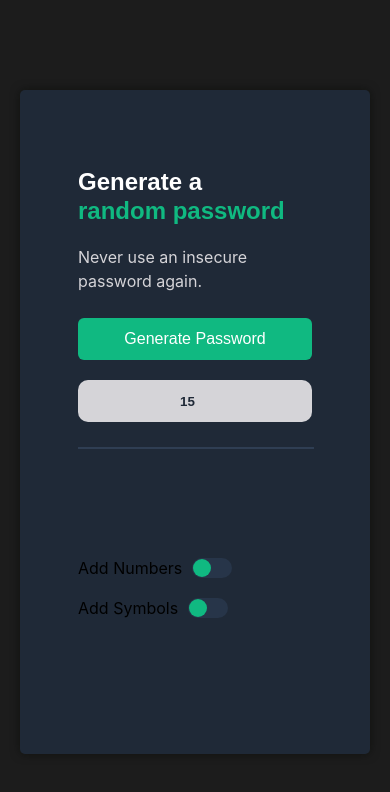
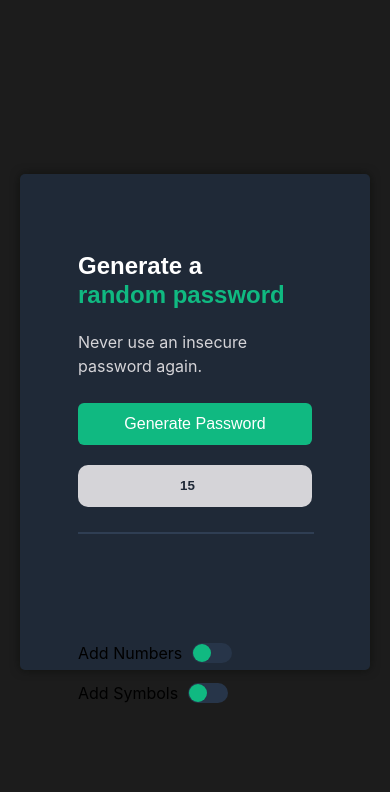
Before and after one commit to PreciousDipe/Password_Generator, a plain HTML site: page index.html in a window 390 px wide. Drawn offline with Linux system fonts and the light colour scheme.

Commit message:
Update index.css

```diff
--- a/index.css
+++ b/index.css
@@ -14,7 +14,6 @@ body {
 .state {
     background-color: #1F2937;
     width: 60%;
-    height: 65%;
     margin: 20px auto;
     padding: 58px;
     border-radius: 5px;
@@ -182,4 +181,9 @@ input[type="checkbox"] {
         width: 100%;
         margin: 5px 0;
     }
+    .state {
+        height: 40vh;
+        min-height: 45vh;
+        max-height: 50vh;
+    }
 }
```
